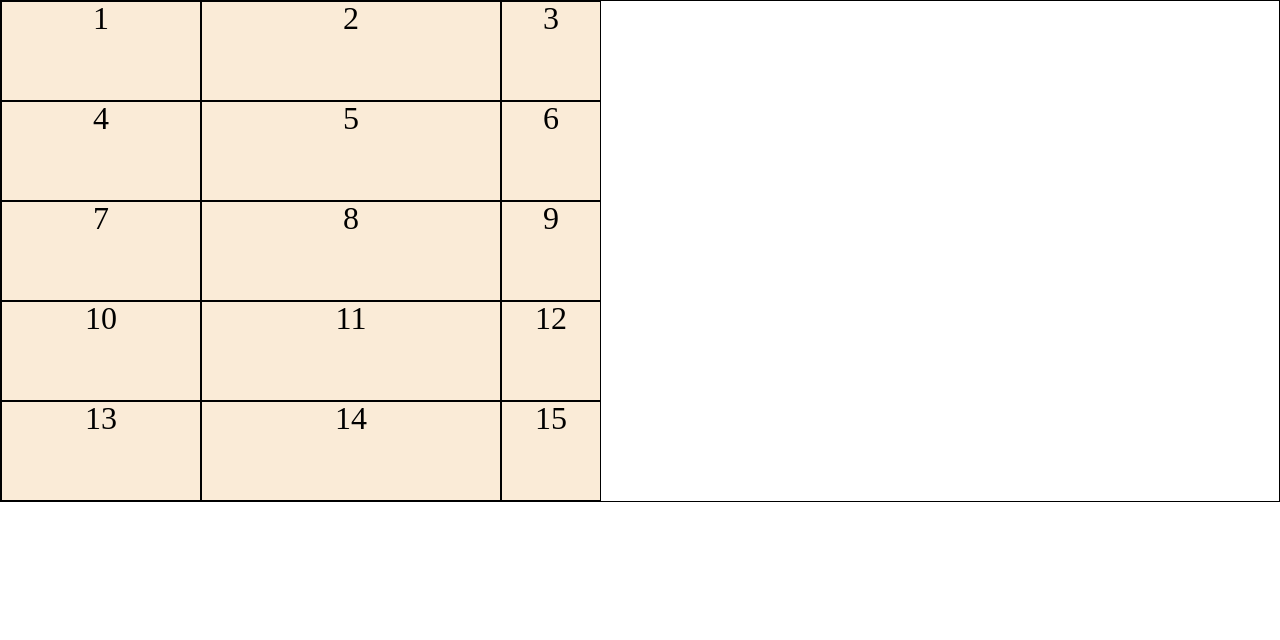
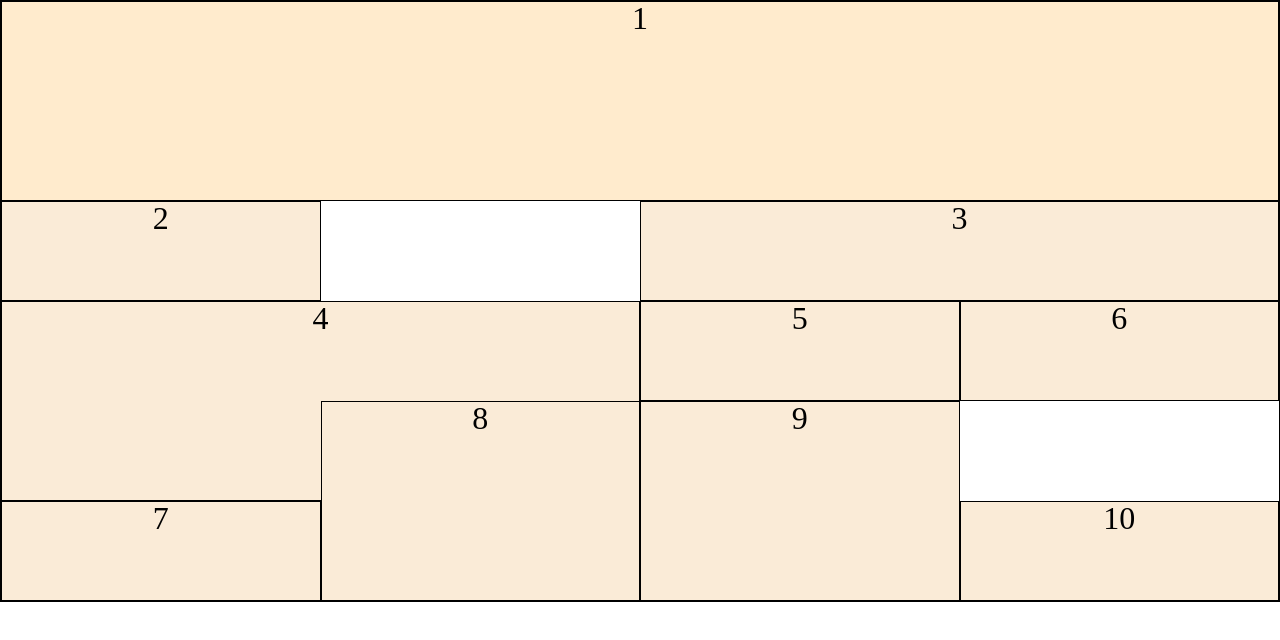
Before and after one commit to kate-miah/028, a plain HTML site: page index.html in a window 1280 px wide. Drawn offline with Linux system fonts and the light colour scheme.

Commit message:
grid-area

```diff
--- a/assets/style.css
+++ b/assets/style.css
@@ -4,20 +4,86 @@
     /* height: 600px; */
     border: 1px solid black;
     display: grid;
-    grid-template-columns: 200px 300px 100px;
-    /*  grid-template-columns: repeat(3,100px);
-    or
-        grid-template-columns: 100px 100px 100px; */
-    grid-template-rows: repeat(5, 100px);
+    grid-template-columns: repeat(4, 1fr);
+    grid-template-rows: repeat(6, 100px);
 
 }
 
 .box {
-    /* width: 100px;
-    height: 100px; */
+
     background-color: antiquewhite;
     font-size: 2em;
     text-align: center;
     border: 1px solid  black;
 
 }
+
+.one {
+    background-color: blanchedalmond;
+    grid-column-start: 1;
+    grid-column-end: 5;
+    grid-row-start: 1;
+    grid-row-end: 3;
+}
+
+.two {
+
+}
+
+.three {
+    grid-column-start: 3;
+    grid-column-end: 5;
+}
+
+.four {
+    /* grid-column: 1 / 3;
+    grid-row: 4 / 6; */
+    /* grid-area: grid-row-start / grid-column-start / grid-row-end / grid-column-end; */
+    grid-area: 4 / 1 / 6 / 3;
+}
+
+.five {
+
+}
+
+.six {
+
+}
+
+.seven {
+    grid-column: 1 / 2;
+}
+
+.eight {
+    grid-row: 5 / 7;
+    grid-column: 2 / 3;
+}
+
+.nine {
+    grid-column: 3 / 4;
+    grid-row: 5 / 7;
+}
+
+.ten {
+
+}
+
+
+
+/*
+Grid- сетка
+по-дефолту - 1 колонка
+
+Управление колонками
+grid-template-colums
+
+Управление рядами
+grid-template-rows
+
+1fr (fraction) - доля размера родительского элемента
+*/
+
+/*  grid-template-columns: repeat(3,100px);
+    or
+    grid-template-columns: 100px 100px 100px;
+*/
--- a/index.html
+++ b/index.html
@@ -8,21 +8,16 @@
 </head>
 <body>
     <section class="container">
-        <div class="box">1</div>
-        <div class="box">2</div>
-        <div class="box">3</div>
-        <div class="box">4</div>
-        <div class="box">5</div>
-        <div class="box">6</div>
-        <div class="box">7</div>
-        <div class="box">8</div>
-        <div class="box">9</div>
-        <div class="box">10</div>
-        <div class="box">11</div>
-        <div class="box">12</div>
-        <div class="box">13</div>
-        <div class="box">14</div>
-        <div class="box">15</div>
+        <div class="box one">1</div>
+        <div class="box two">2</div>
+        <div class="box three">3</div>
+        <div class="box four">4</div>
+        <div class="box five">5</div>
+        <div class="box six">6</div>
+        <div class="box seven">7</div>
+        <div class="box eight">8</div>
+        <div class="box nine">9</div>
+        <div class="box ten">10</div>
     </section>
 </body>
 </html>
```
